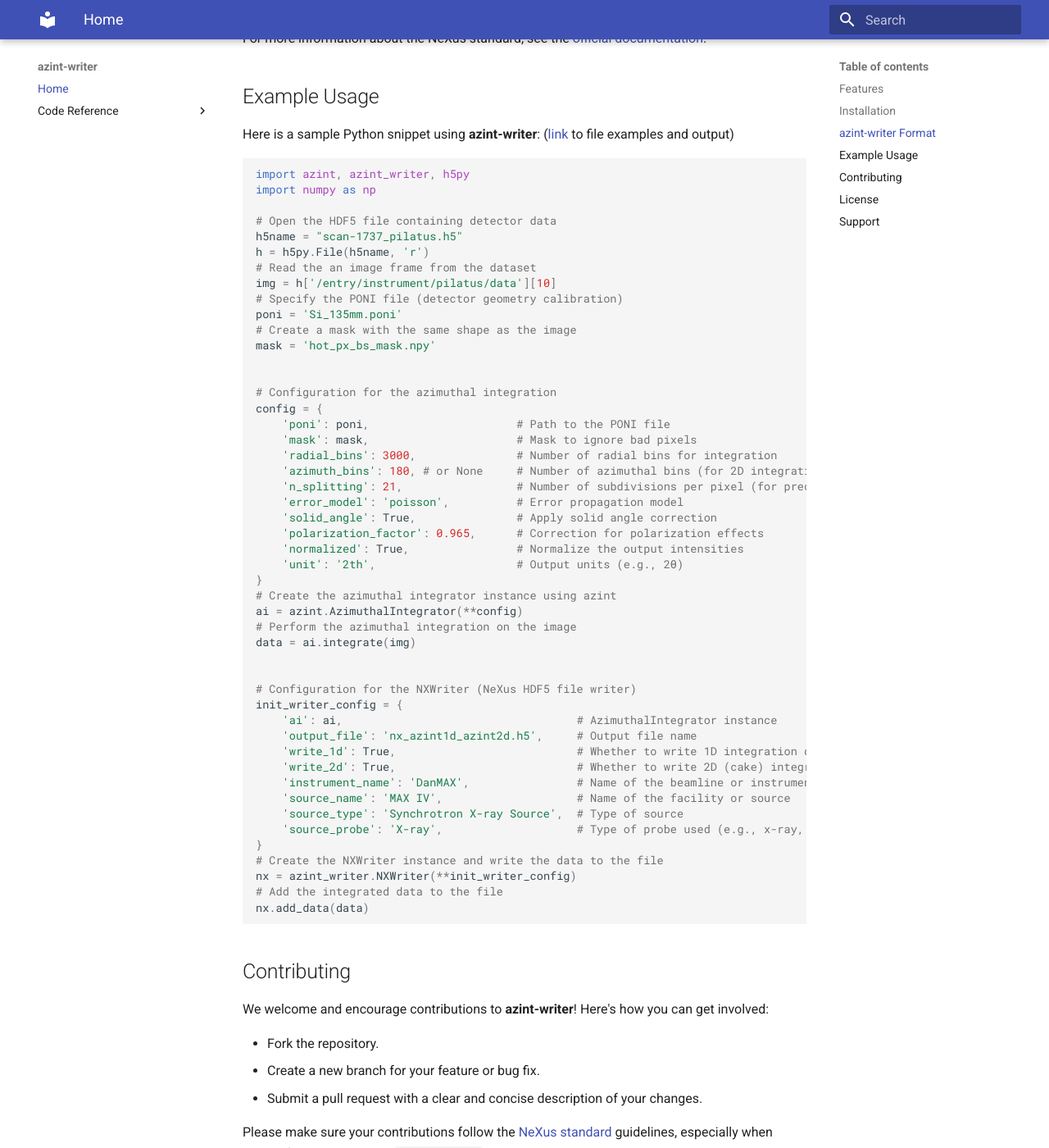
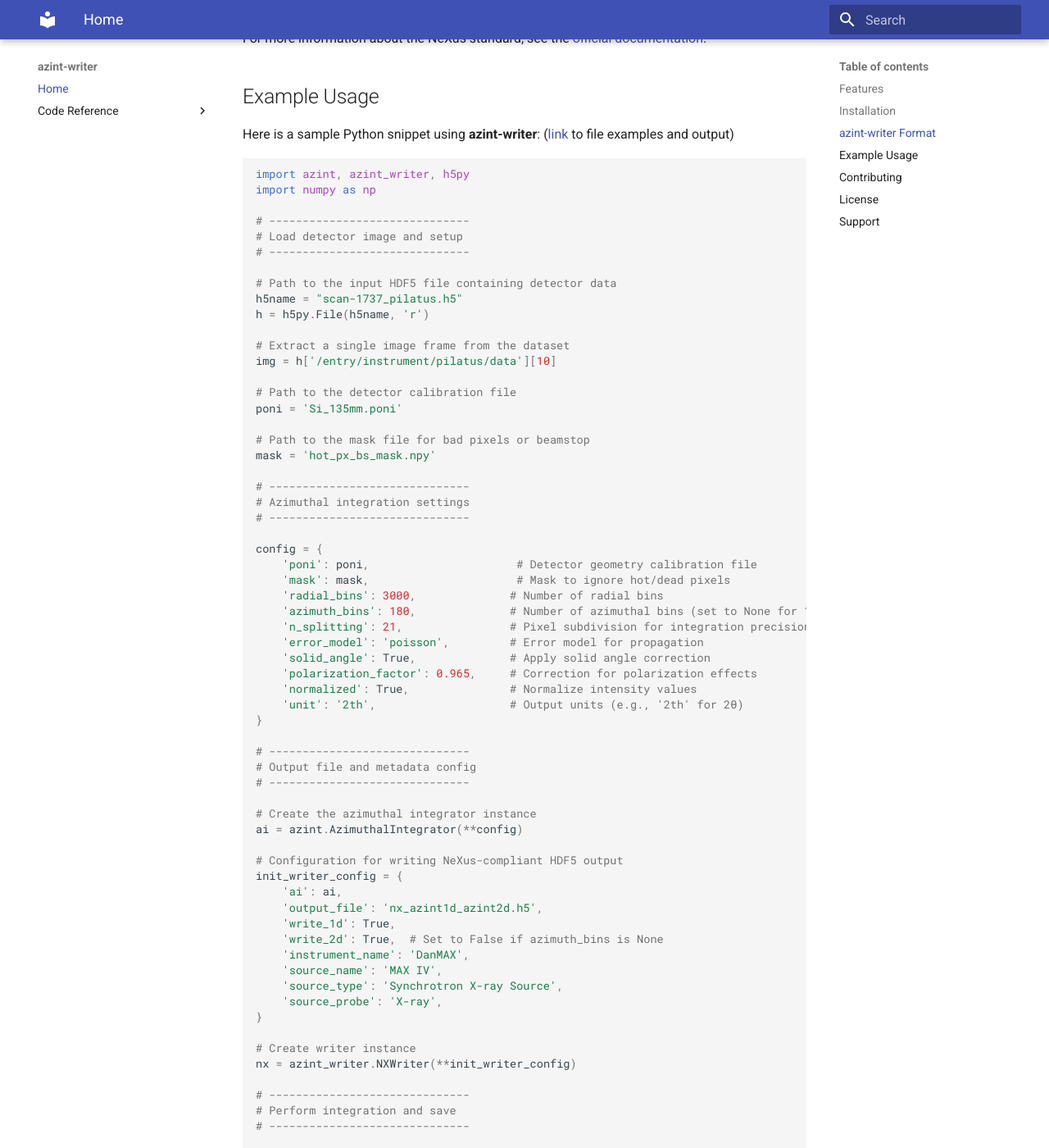
Before and after one commit to maxiv-science/azint_writer, an MkDocs documentation site: the page built from docs/index.md, in a window 1280 px wide and 1400 px high, scrolled down 879 px. Shown: the whole window at 82% size. Built offline with MkDocs 1.6.1 and Material for MkDocs 9.7.7, drawn with Linux system fonts in a browser that asks for light colours; some of the changed text lies outside the part shown.

Commit message:
update doc

````diff
--- a/docs/index.md
+++ b/docs/index.md
@@ -37,51 +37,80 @@ Here is a sample Python snippet using **azint-writer**:
 import azint, azint_writer, h5py
 import numpy as np
 
-# Open the HDF5 file containing detector data
+# ------------------------------
+# Load detector image and setup
+# ------------------------------
+
+# Path to the input HDF5 file containing detector data
 h5name = "scan-1737_pilatus.h5"
 h = h5py.File(h5name, 'r')
-# Read the an image frame from the dataset
+
+# Extract a single image frame from the dataset
 img = h['/entry/instrument/pilatus/data'][10]
-# Specify the PONI file (detector geometry calibration)
+
+# Path to the detector calibration file
 poni = 'Si_135mm.poni'
-# Create a mask with the same shape as the image
+
+# Path to the mask file for bad pixels or beamstop
 mask = 'hot_px_bs_mask.npy'
 
+# ------------------------------
+# Azimuthal integration settings
+# ------------------------------
 
-# Configuration for the azimuthal integration
 config = {
-    'poni': poni,                      # Path to the PONI file
-    'mask': mask,                      # Mask to ignore bad pixels
-    'radial_bins': 3000,               # Number of radial bins for integration
-    'azimuth_bins': 180, # or None     # Number of azimuthal bins (for 2D integration)
-    'n_splitting': 21,                 # Number of subdivisions per pixel (for precision)
-    'error_model': 'poisson',          # Error propagation model
-    'solid_angle': True,               # Apply solid angle correction
-    'polarization_factor': 0.965,      # Correction for polarization effects
-    'normalized': True,                # Normalize the output intensities
-    'unit': '2th',                     # Output units (e.g., 2θ)
+    'poni': poni,                      # Detector geometry calibration file
+    'mask': mask,                      # Mask to ignore hot/dead pixels
+    'radial_bins': 3000,              # Number of radial bins
+    'azimuth_bins': 180,              # Number of azimuthal bins (set to None for 1D only)
+    'n_splitting': 21,                # Pixel subdivision for integration precision
+    'error_model': 'poisson',         # Error model for propagation
+    'solid_angle': True,              # Apply solid angle correction
+    'polarization_factor': 0.965,     # Correction for polarization effects
+    'normalized': True,               # Normalize intensity values
+    'unit': '2th',                    # Output units (e.g., '2th' for 2θ)
 }
-# Create the azimuthal integrator instance using azint
+
+# ------------------------------
+# Output file and metadata config
+# ------------------------------
+
+# Create the azimuthal integrator instance
 ai = azint.AzimuthalIntegrator(**config)
-# Perform the azimuthal integration on the image
+
+# Configuration for writing NeXus-compliant HDF5 output
+init_writer_config = {
+    'ai': ai,
+    'output_file': 'nx_azint1d_azint2d.h5',
+    'write_1d': True,
+    'write_2d': True,  # Set to False if azimuth_bins is None
+    'instrument_name': 'DanMAX',
+    'source_name': 'MAX IV',
+    'source_type': 'Synchrotron X-ray Source',
+    'source_probe': 'X-ray',
+}
+
+# Create writer instance
+nx = azint_writer.NXWriter(**init_writer_config)
+
+# ------------------------------
+# Perform integration and save
+# ------------------------------
+
+# Integrate the selected image
 data = ai.integrate(img)
 
+# Add the integrated data to the NeXus HDF5 file
+nx.add_data(data)
 
-# Configuration for the NXWriter (NeXus HDF5 file writer)
-init_writer_config = {
-    'ai': ai,                                   # AzimuthalIntegrator instance
-    'output_file': 'nx_azint1d_azint2d.h5',     # Output file name
-    'write_1d': True,                           # Whether to write 1D integration data
-    'write_2d': True,                           # Whether to write 2D (cake) integration data (False if azimuth_bins is None)
-    'instrument_name': 'DanMAX',                # Name of the beamline or instrument
-    'source_name': 'MAX IV',                    # Name of the facility or source
-    'source_type': 'Synchrotron X-ray Source',  # Type of source
-    'source_probe': 'X-ray',                    # Type of probe used (e.g., x-ray, neutron)
-}
-# Create the NXWriter instance and write the data to the file
-nx = azint_writer.NXWriter(**init_writer_config)
-# Add the integrated data to the file
-nx.add_data(data)
+# ------------------------------
+# Optionally add monitor data
+# ------------------------------
+from azint_writer import add_monitor
+
+# A 1D array of monitor counts per image (must match number of images)
+monitor = [1, ..., nImg]  # Replace with actual monitor data
+add_monitor("nx_azint1d_azint2d.h5", monitor)
 ```
 
 ## Contributing
````
